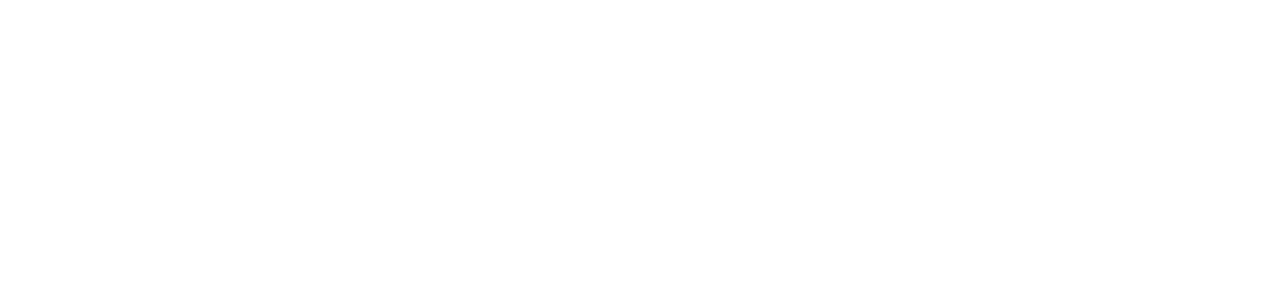
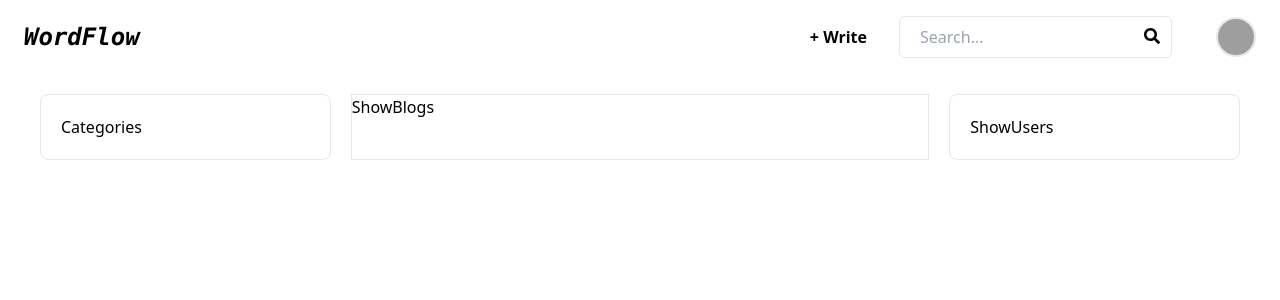
Before and after one commit to JatinDhamija816/Blog-App, a React (Vite) app in the folder frontend/: page /home in a window 1280 px wide. Before the commit this address had no page. Shown: the top 300 px of the page. Built offline with nearby package versions, Linux system fonts and the light colour scheme; grey boxes are pictures that could not be loaded.

Commit message:
navbar UI and home page setup

```diff
--- a/frontend/src/App.jsx
+++ b/frontend/src/App.jsx
@@ -4,6 +4,7 @@
 import Register from "./components/Register";
 import Login from "./components/Login";
 import ProfileSetup from "./components/ProfileSetup";
+import Home from "./components/Home";
 
 const App = () => {
   return (
@@ -14,6 +15,7 @@
         <Route path="/register" element={<Register />} />
         <Route path="/login" element={<Login />} />
         <Route path="/profile-setup" element={<ProfileSetup />} />
+        <Route path="/home" element={<Home />} />
       </Routes>
     </div>
   );
--- /dev/null
+++ b/frontend/src/components/Categories.jsx
@@ -0,0 +1,7 @@
+import React from "react";
+
+const Categories = () => {
+  return <div>Categories</div>;
+};
+
+export default Categories;
--- /dev/null
+++ b/frontend/src/components/Home.jsx
@@ -0,0 +1,44 @@
+import Categories from "./Categories";
+import Navbar from "./Navbar";
+import ShowBlogs from "./ShowBlogs";
+import ShowUsers from "./ShowUsers";
+
+const Home = () => {
+  // const { setUser, setIndividualBlog } = useAppContext();
+
+  // useEffect(() => {
+  //   setIndividualBlog(undefined);
+  //   const fetchProfileData = async () => {
+  //     try {
+  //       const res = await homePage();
+  //       if (res.success) {
+  //         setUser(res.data);
+  //       }
+  //     } catch (error) {
+  //       console.error("Error fetching profile data:", error);
+  //     }
+  //   };
+  //   fetchProfileData();
+  // }, []);
+
+  return (
+    <div className=" min-h-screen  max-w-full">
+      <Navbar />
+      <div className="md:flex md:space-x-5 px-4 md:px-10 py-5">
+        <div className="md:w-1/4 w-full rounded-lg md:p-5 p-2 mb-5 md:mb-0 h-fit border">
+          <Categories />
+        </div>
+
+        <div className="md:w-2/4 border">
+          <ShowBlogs />
+        </div>
+
+        <div className="md:w-1/4 w-full rounded-lg md:p-5 p-2 mb-5 md:mb-0 h-fit border">
+          <ShowUsers />
+        </div>
+      </div>
+    </div>
+  );
+};
+
+export default Home;
--- /dev/null
+++ b/frontend/src/components/Navbar.jsx
@@ -0,0 +1,167 @@
+import { useState } from "react";
+import { FaBars, FaSearch, FaTimes } from "react-icons/fa";
+import { Link, useNavigate } from "react-router-dom";
+
+const Navbar = () => {
+  // const { user } = useAppContext();
+  const navigate = useNavigate();
+  const [user, setUser] = useState({
+    name: "",
+    email: "",
+    password: "",
+    confirmPassword: "",
+  });
+  const [isOpen, setIsOpen] = useState(false);
+  const [profileModal, setProfileModal] = useState(false);
+  const [searchBar, setSearchBar] = useState(false);
+
+  const handleToggleMenu = () => {
+    setIsOpen(!isOpen);
+  };
+
+  const handleSignOut = () => {
+    navigate("/login");
+  };
+
+  return (
+    <div>
+      <nav className="w-full z-50">
+        <div className="px-6 py-4 flex items-center justify-between">
+          <div className="logo" onClick={() => navigate("/home")}>
+            WordFlow
+          </div>
+
+          {/* desktop view */}
+          <div className="hidden md:flex items-center space-x-6 cursor-pointer transition">
+            <p
+              className="font-semibold px-2"
+              onClick={() => navigate("/write-blog")}
+            >
+              + Write
+            </p>
+
+            <div className="relative">
+              <input type="text" placeholder="Search..." className="input" />
+              <FaSearch className="absolute right-3 top-3" />
+            </div>
+
+            <div
+              className="relative pl-5 cursor-pointer"
+              onClick={() => setProfileModal(!profileModal)}
+            >
+              <img
+                src={user?.avatar || "/assets/default_User.jpg"}
+                alt={user?.username || "Profile"}
+                className="w-10 h-10 rounded-full border-2 hover:ring-2 transition"
+              />
+            </div>
+          </div>
+
+          {/* mobile view */}
+          <div className="md:hidden flex">
+            <div
+              className=" items-center px-5 focus:outline-none"
+              onClick={() => setSearchBar(!searchBar)}
+            >
+              <FaSearch size={24} />
+            </div>
+
+            <div
+              className="md:hidden flex items-center focus:outline-none"
+              onClick={handleToggleMenu}
+            >
+              {isOpen ? <FaTimes size={24} /> : <FaBars size={24} />}
+            </div>
+          </div>
+        </div>
+
+        {/* desktop profile modal */}
+        {profileModal && (
+          <div className="absolute right-5 top-15 bg-white shadow-md shadow-black rounded-lg w-48">
+            <ul>
+              <Link to={"/my-profile"}>
+                <li className="desktop-profile-modal rounded-t-md">
+                  My Profile
+                </li>
+              </Link>
+              <Link to={"/user-blogs"}>
+                <li className="desktop-profile-modal">My Posts</li>
+              </Link>
+              <Link to={"/change-password"}>
+                <li className="desktop-profile-modal">Change Password</li>
+              </Link>
+              <li
+                onClick={handleSignOut}
+                className="hover:bg-red-500 desktop-profile-modal rounded-b-md"
+              >
+                Sign Out
+              </li>
+            </ul>
+          </div>
+        )}
+
+        {/* mobile desktop modal */}
+        {isOpen && (
+          <div className="md:hidden px-6 py-4 space-y-4 shadow-lg items-center justify-center flex-col">
+            <p
+              className="mobile-profile-modal"
+              onClick={() => {
+                navigate("/write-blog");
+                setIsOpen(false);
+              }}
+            >
+              + Write
+            </p>
+
+            <p
+              onClick={() => {
+                navigate("/my-profile");
+                setIsOpen(false);
+              }}
+              className="mobile-profile-modal"
+            >
+              My Profile
+            </p>
+
+            <p
+              onClick={() => {
+                navigate("/user-blogs");
+                setIsOpen(false);
+              }}
+              className="mobile-profile-modal"
+            >
+              My Posts
+            </p>
+
+            <p
+              onClick={() => {
+                navigate("/change-password");
+                setIsOpen(false);
+              }}
+              className="mobile-profile-modal"
+            >
+              Change Password
+            </p>
+
+            <p
+              onClick={handleSignOut}
+              className="mobile-profile-modal hover:bg-red-500"
+            >
+              Sign Out
+            </p>
+          </div>
+        )}
+
+        {/* mobile-search-bar */}
+        {searchBar && (
+          <div className="relative">
+            <input type="text" placeholder="Search..." className="input" />
+            <FaSearch className="absolute right-3 top-3" />
+          </div>
+        )}
+      </nav>
+    </div>
+  );
+};
+
+export default Navbar;
--- a/frontend/src/components/ProfileSetup.jsx
+++ b/frontend/src/components/ProfileSetup.jsx
@@ -83,9 +83,7 @@
 
   return (
     <div className="min-h-screen p-8">
-      <p className="text-center font-mono italic text-2xl font-bold md:text-left">
-        WordFlow
-      </p>
+      <p className="logo md:text-left">WordFlow</p>
 
       <div className="my-5 mx-auto max-w-screen-sm flex flex-col items-start">
         <div>
--- /dev/null
+++ b/frontend/src/components/ShowBlogs.jsx
@@ -0,0 +1,7 @@
+import React from "react";
+
+const ShowBlogs = () => {
+  return <div>ShowBlogs</div>;
+};
+
+export default ShowBlogs;
--- /dev/null
+++ b/frontend/src/components/ShowUsers.jsx
@@ -0,0 +1,7 @@
+import React from "react";
+
+const ShowUsers = () => {
+  return <div>ShowUsers</div>;
+};
+
+export default ShowUsers;
--- a/frontend/src/index.css
+++ b/frontend/src/index.css
@@ -25,3 +25,15 @@
 .signIn-signUp {
   @apply text-blue-500 hover:text-blue-700 hover:underline cursor-pointer;
 }
+
+.logo{
+  @apply font-mono italic text-2xl font-bold cursor-pointer transition
+}
+
+.desktop-profile-modal {
+  @apply hover:bg-cyan-500 hover:text-white font-semibold p-3 transition cursor-pointer
+}
+
+.mobile-profile-modal {
+  @apply font-semibold text-center cursor-pointer hover:bg-cyan-500 rounded-md px-3 py-2 transition hover:text-white
+}
```
